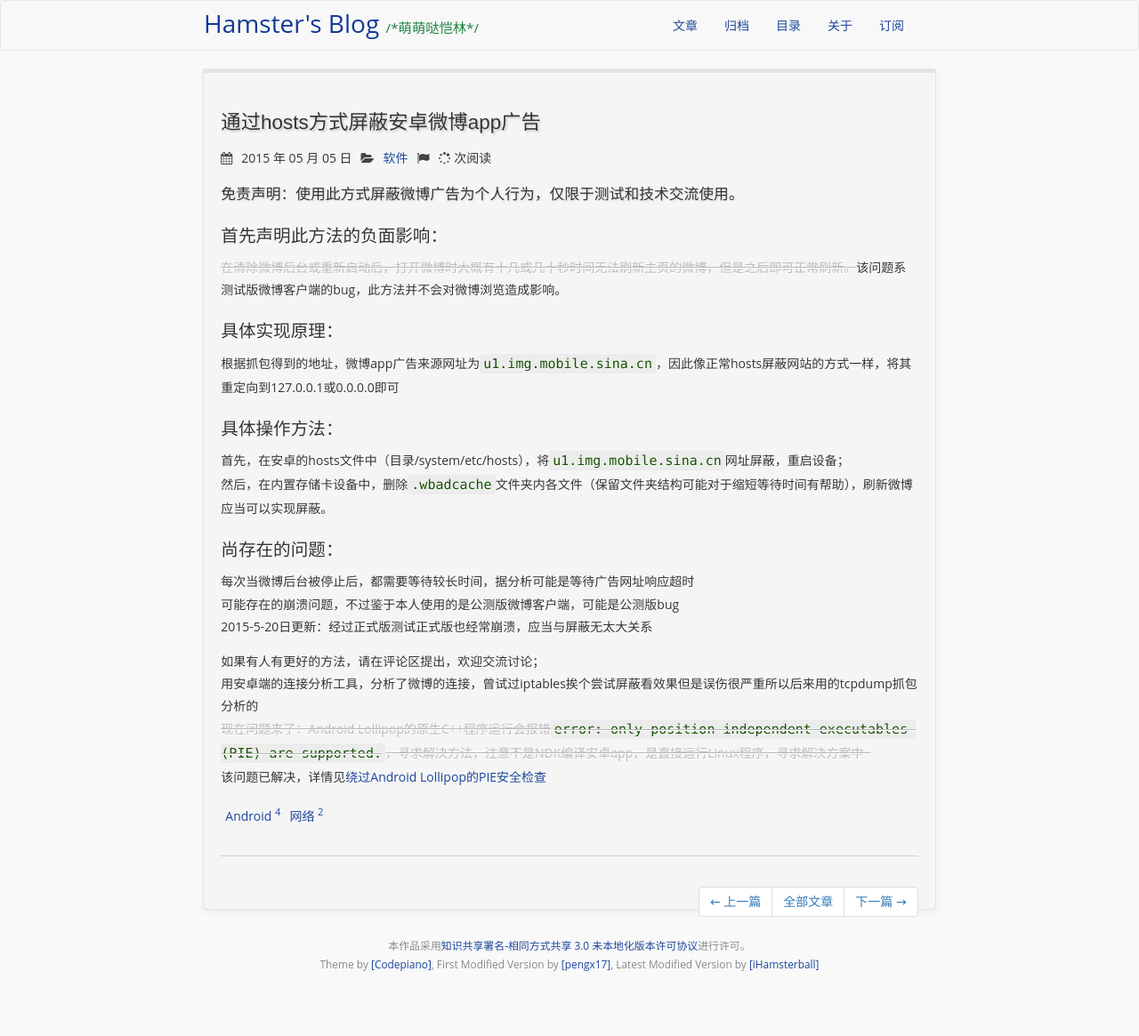
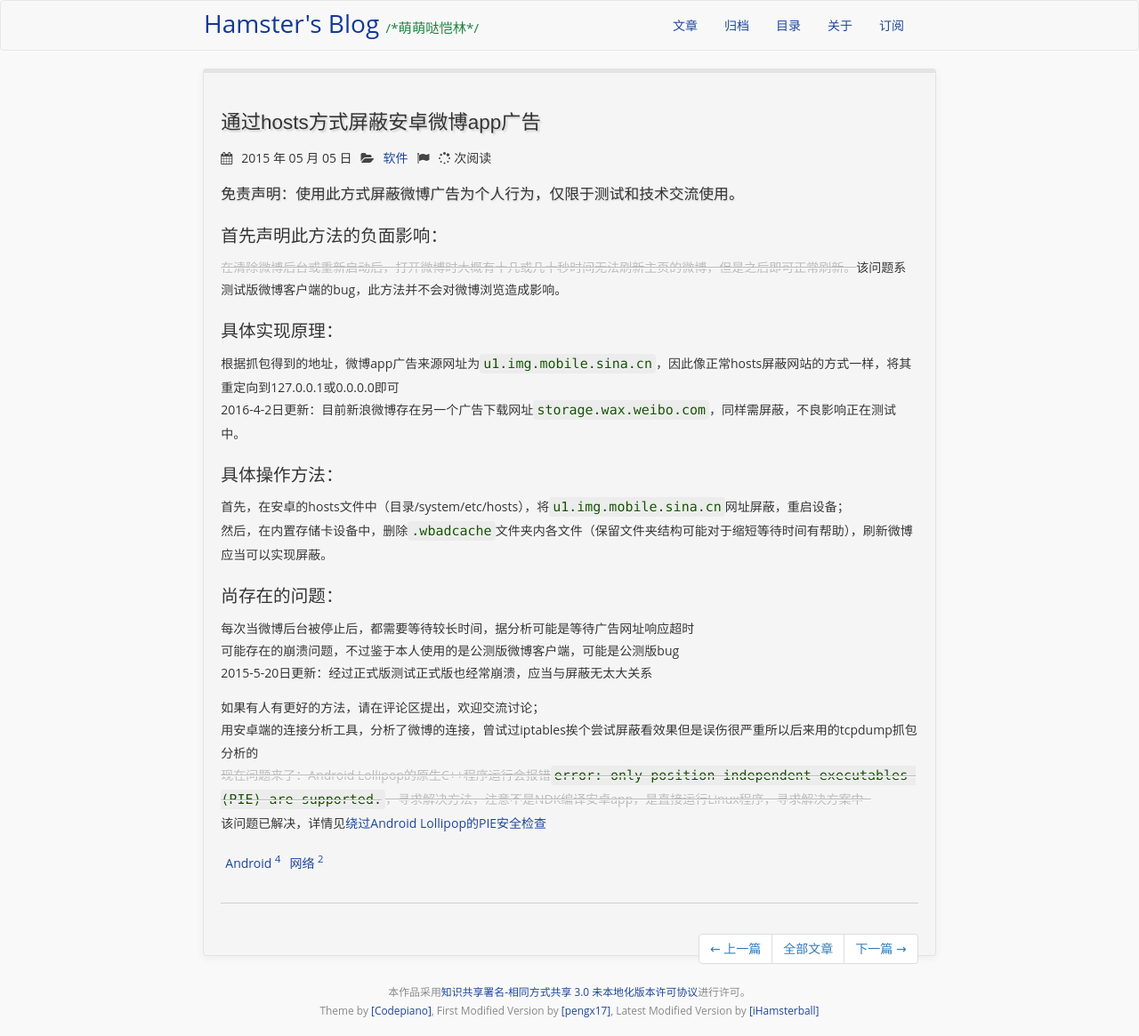
Before and after one commit to iHamsterball/ihamsterball.github.io, a Jekyll site: the page built from _posts/2015-05-05-Weibo-Ad-Block.md, in a window 1280 px wide. Shown: the whole page at 89% size. Built offline with Jekyll 4.4.1, drawn with Linux system fonts in a browser that asks for light colours; nearby versions of some CDN libraries; some web fonts are replaced; comment, search, counter and statistics services are not loaded; before the commit the page ends 1113 px from its top, so only the background shows below that.

Commit message:
Post 2015-05-05 update

```diff
--- a/_posts/2015-05-05-Weibo-Ad-Block.md
+++ b/_posts/2015-05-05-Weibo-Ad-Block.md
@@ -18,6 +18,7 @@ icon: android
 
 ### 具体实现原理：
 根据抓包得到的地址，微博app广告来源网址为<code>u1.img.mobile.sina.cn</code>，因此像正常hosts屏蔽网站的方式一样，将其重定向到127.0.0.1或0.0.0.0即可
+2016-4-2日更新：目前新浪微博存在另一个广告下载网址<code>storage.wax.weibo.com</code>，同样需屏蔽，不良影响正在测试中。
 
 ### 具体操作方法：
 首先，在安卓的hosts文件中（目录/system/etc/hosts），将<code>u1.img.mobile.sina.cn</code>网址屏蔽，重启设备；
--- a/js/calendarmap.js
+++ b/js/calendarmap.js
@@ -59,7 +59,8 @@ var data_array={
   "20160216":5,
   "20160216":6,
   "20160216":7,
-  "20160216":11
+  "20160216":11,
+  "20160216":12
 };
 
 var width = 900,
```
